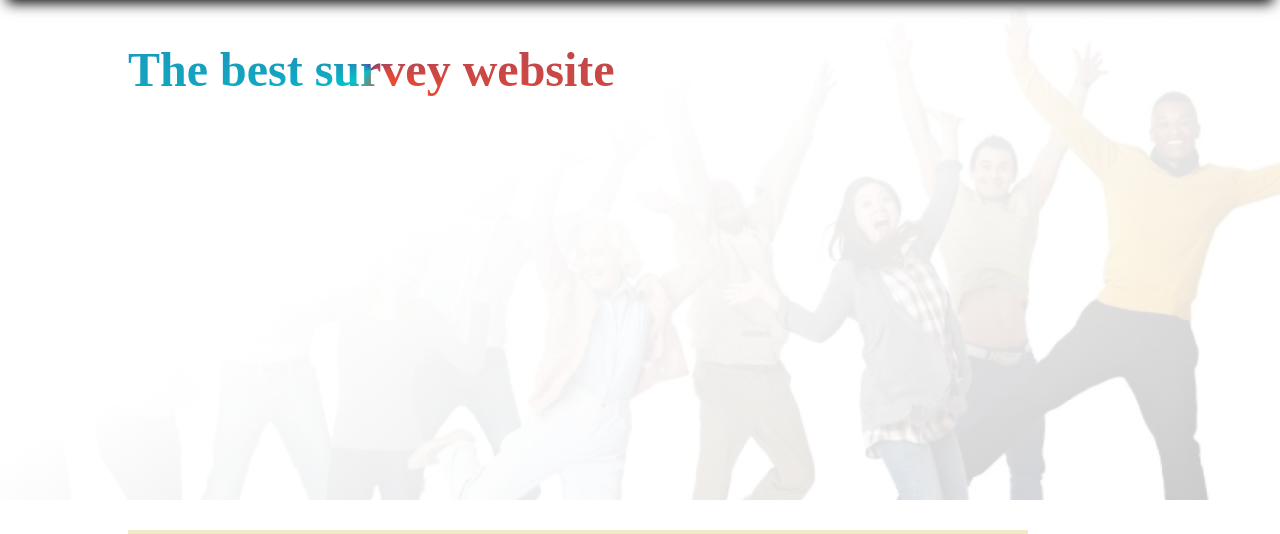
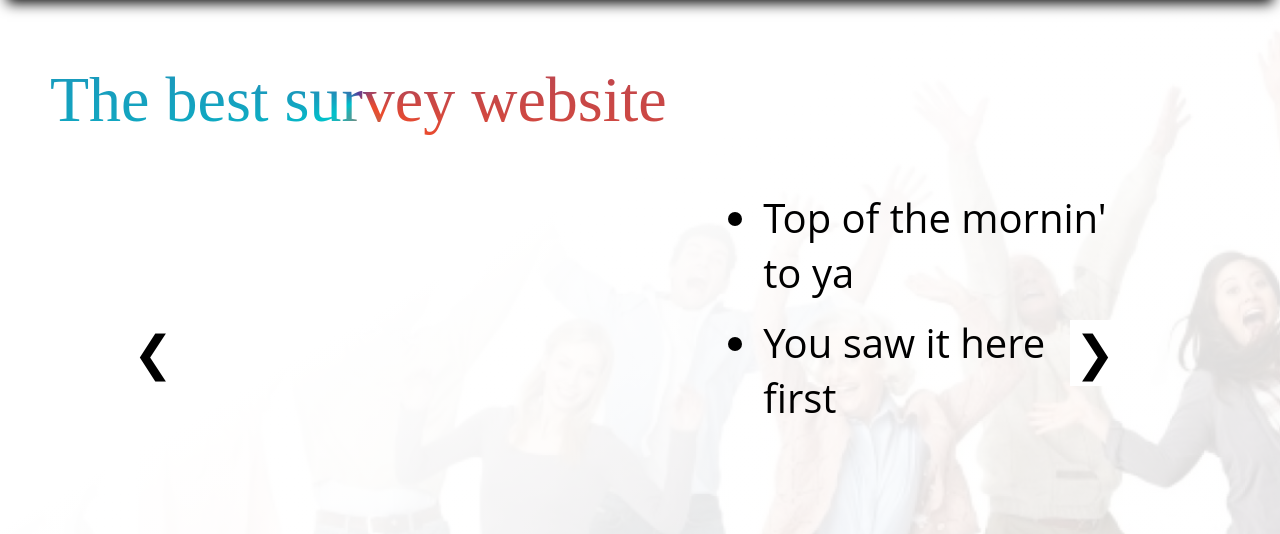
Before and after one commit to DavidToh2/Survey-Website, a Flask app: page / in a window 1280 px wide. Shown: the part 70-604 px from the top of the page. Run offline with Flask 2, Linux system fonts and the light colour scheme; grey boxes are pictures that could not be loaded.

Commit message:
Implemented cards

```diff
--- a/static/styles.css
+++ b/static/styles.css
@@ -1,5 +1,8 @@
 /* SASS variables. These have to be defined globally and are imperative.
 Invoke using $variable-name. */
+/* Below 480px: margin-left = 0px
+480px to 960px: margin-left = 20% - 96px
+Above 960px: margin-left = 10% */
 /* $phone-screen: 480px;
 $tablet-screen: 768px;
 $laptop-sm: 1024px;
@@ -16,6 +19,7 @@ These variables are declarative. Invoke using var(--variable-name). */
   font-size: 16px;
   --font-size__title: 1.25rem;
   margin: 0px;
+  --picture-width: min(100%, 900px);
 }
 
 body {
@@ -177,15 +181,24 @@ button, .button {
 }
 
 /* PAGE CONTENT GENERIC STYLES */
-h1 {
-  font-size: 3rem;
+.h1 {
+  font-size: 4rem;
+}
+@media only screen and (max-width: 768px) {
+  .h1 {
+    font-size: 3rem;
+  }
 }
 
+.h2 {
+  font-size: 2.5rem;
+}
 @media only screen and (max-width: 768px) {
-  h1 {
-    font-size: 2rem;
+  .h2 {
+    font-size: 1.7rem;
   }
 }
+
 .page-content {
   display: flex;
   flex-wrap: wrap;
@@ -193,20 +206,42 @@ h1 {
 
 .section-container {
   flex: 100%;
+  position: relative;
   display: flex;
   flex-wrap: wrap;
   margin-bottom: 30px;
+  align-content: flex-start;
 }
 
 .section {
+  position: relative;
+  display: flex;
+  flex-wrap: wrap;
+  align-self: flex-start;
+  margin-left: min(max(96px, 20%) - 91px, 10%);
+  margin-right: max(5px, 20% - 96px);
+  width: 100%;
+}
+
+.grid-3 {
   flex: 100%;
   position: relative;
-  display: block;
-  margin-left: min(max(96px, 20%) - 96px, 10%);
-  /* Below 480px: margin-left = 0px
-  480px to 960px: margin-left = 20% - 96px
-  Above 960px: margin-left = 10% */
-  margin-right: max(0px, 20% - 96px);
+  display: grid;
+  flex-wrap: wrap;
+  grid-template-columns: calc((100% - 100px) / 3) calc((100% - 100px) / 3) calc((100% - 100px) / 3);
+  grid-auto-rows: min-content;
+  grid-column-gap: 50px;
+  justify-items: center;
+}
+@media only screen and (max-width: 1024px) {
+  .grid-3 {
+    grid-template-columns: calc((100% - 50px) / 2) calc((100% - 50px) / 2);
+  }
+}
+@media only screen and (max-width: 768px) {
+  .grid-3 {
+    grid-template-columns: 100%;
+  }
 }
 
 .bgimg {
@@ -214,6 +249,7 @@ h1 {
 }
 .bgimg--overlay-se {
   position: absolute;
+  top: 0;
   height: 100%;
   width: 100%;
   background-image: linear-gradient(150deg, rgb(255, 255, 255) 30%, rgba(255, 255, 255, 0.7) 100%);
@@ -222,20 +258,101 @@ h1 {
 /* INDEX PAGE STYLES */
 .colourful-title {
   /* https://blog.logrocket.com/five-cool-css-header-styles-with-cross-browser-compatibility/ */
-  position: relative;
-  padding: 10px 0px;
-  width: max-content;
   background-image: conic-gradient(#553c9a, #ee4b2b, #00c2cb, #553c9a);
   background-clip: text;
   -webkit-background-clip: text;
   color: transparent;
+}
+.colourful-title__container {
+  height: 100px;
+  margin: 50px 50px 0px 50px;
+  padding: 0px;
+  position: relative;
+  display: flex;
+  justify-content: flex-start;
+  align-items: center;
+  word-wrap: break-word;
+}
+
+.flashy-content {
+  display: block;
+  position: relative;
+  margin-left: auto;
+  font-weight: 500;
+  width: 40%;
+  font-family: "Open Sans", "Montserrat", "Times New Roman";
+}
+@media only screen and (max-width: 1024px) {
+  .flashy-content {
+    width: 70%;
+  }
+}
+@media only screen and (max-width: 768px) {
+  .flashy-content {
+    width: 100%;
+  }
+}
+
+.card {
+  position: relative;
+  width: 100%;
+  display: flex;
+  flex-direction: column;
+  background-color: #dddddd;
+}
+@media only screen and (max-width: 768px) {
+  .card {
+    width: 80%;
+  }
+}
+.card__img {
+  width: 100%;
+  flex: 1 1 50%;
+}
+.card__desc {
+  padding: 5px;
+  width: auto;
+  flex: 1 1 50%;
+}
+.card--middle {
+  display: flex;
+}
+.card--left {
+  display: flex;
+}
+@media only screen and (max-width: 768px) {
+  .card--left {
+    display: none;
+  }
+}
+.card--right {
+  display: flex;
+}
+@media only screen and (max-width: 1024px) {
+  .card--right {
+    display: none;
+  }
+}
+.card__prev, .card__next {
+  position: absolute;
+  cursor: pointer;
+  bottom: 25%;
+  color: black;
+  font-size: 48px;
+  font-weight: 500;
+  background-color: white;
+  transition: 0.6s ease;
+  z-index: 3;
+  border: 0px;
+}
+.card__next {
+  right: 0px;
 }
 
 .slide {
   position: relative;
   width: 100%;
   font-family: "Verdana", sans-serif;
-  --picture-width: min(100%, 900px);
 }
 .slide__container {
   position: relative;
@@ -283,7 +400,7 @@ h1 {
   color: white;
 }
 .slide__next {
-  right: 0;
+  left: calc(var(--picture-width) - 24px);
 }
 
 .survey-container {
--- a/static/styles.scss
+++ b/static/styles.scss
@@ -3,6 +3,12 @@
 Invoke using $variable-name. */
 $beige: rgb(243, 236, 199);
 $beige-transparent: rgba($beige, 0);
+
+$section-margin-left: min(calc(max(96px, 20%) - 91px), 10%);
+/* Below 480px: margin-left = 0px
+480px to 960px: margin-left = 20% - 96px
+Above 960px: margin-left = 10% */
+$section-margin-right: max(5px, calc(20% - 96px));
 
 @mixin devices ($breakpoint) {
     @if $breakpoint == phone {
@@ -35,7 +41,11 @@ These variables are declarative. Invoke using var(--variable-name). */
     font-size: 16px;
     --font-size__title: 1.25rem;
     margin: 0px;
+
+
+    --picture-width: min(100%, 900px);
 }
+
 body {
     display: block;
     margin: 0px;
@@ -202,13 +212,17 @@ button, .button {
 
                     /* PAGE CONTENT GENERIC STYLES */
 
-h1 {
-    font-size: 3rem;
+.h1 {
+    font-size: 4rem;
+    @include devices(phone) {
+        font-size: 3rem;
+    }
 }
 
-@include devices(phone) {
-    h1 {
-        font-size: 2rem;
+.h2 {
+    font-size: 2.5rem;
+    @include devices(phone) {
+        font-size: 1.7rem;
     }
 }
 
@@ -219,20 +233,43 @@ h1 {
 
 .section-container {
     flex: 100%;
+    position: relative;
     display: flex;
     flex-wrap: wrap;
     margin-bottom: 30px;
+    align-content: flex-start;
 }
 
 .section {
+    position: relative;
+    display: flex;
+    flex-wrap: wrap;
+    align-self: flex-start;
+    margin-left: $section-margin-left;
+    margin-right: $section-margin-right;
+    width: 100%;
+}
+
+.grid-3 {
     flex: 100%;
     position: relative;
-    display: block;
-    margin-left: min(calc(max(96px, 20%) - 96px), 10%);
-    /* Below 480px: margin-left = 0px
-    480px to 960px: margin-left = 20% - 96px
-    Above 960px: margin-left = 10% */
-    margin-right: max(0px, calc(20% - 96px));
+    display: grid;
+    flex-wrap: wrap;
+
+    $col-width : calc(calc(100% - 100px) / 3);
+    grid-template-columns: $col-width $col-width $col-width;
+    grid-auto-rows: min-content;
+    grid-column-gap: 50px;
+    justify-items: center;
+
+    @include devices(tablet) {
+        $col-width : calc(calc(100% - 50px) / 2);
+        grid-template-columns: $col-width $col-width;
+    }
+
+    @include devices(phone) {
+        grid-template-columns: 100%;
+    }
 }
 
 .bgimg {
@@ -240,6 +277,7 @@ h1 {
 
     &--overlay-se {
         position: absolute;
+        top: 0;
         height: 100%;
         width: 100%;
         background-image: linear-gradient(150deg, rgba(255, 255, 255, 1) 30%, rgba(255, 255, 255, 0.7) 100%);
@@ -250,13 +288,96 @@ h1 {
 
 .colourful-title {
     /* https://blog.logrocket.com/five-cool-css-header-styles-with-cross-browser-compatibility/ */
-    position: relative;
-    padding: 10px 0px;
-    width: max-content;
+
     background-image: conic-gradient(#553c9a, #ee4b2b, #00c2cb, #553c9a);
     background-clip: text;
     -webkit-background-clip: text;
     color: transparent;
+
+    &__container {
+        height: 100px;
+        margin: 50px 50px 0px 50px;
+        padding: 0px;
+        position: relative;
+        display: flex;
+        justify-content: flex-start;
+        align-items: center;
+        word-wrap: break-word;
+    }
+}
+
+.flashy-content {
+    display: block;
+    position: relative;
+    margin-left: auto;
+    font-weight: 500;
+    width: 40%;
+    @include devices(tablet) {
+        width: 70%;
+    }
+    @include devices(phone) {
+        width: 100%;
+    }
+    font-family: 'Open Sans', 'Montserrat', 'Times New Roman';
+}
+
+.card {
+    position: relative;
+    width: 100%;
+    @include devices(phone) {
+        width: 80%;
+    }
+    display: flex;
+    flex-direction: column;
+    background-color: #dddddd;
+
+    &__img {
+        width: 100%;
+        flex: 1 1 50%;
+    }
+
+    &__desc {
+        padding: 5px;
+        width: auto;
+        flex: 1 1 50%;
+    }
+
+    &--middle{
+        display: flex;
+    }
+
+    &--left {
+        display: flex;
+
+        @include devices(phone) {
+            display: none;
+        }
+    }
+
+    &--right {
+        display: flex;
+
+        @include devices(tablet) {
+            display: none;
+        }
+    }
+
+    &__prev, &__next {
+        position: absolute;
+        cursor: pointer;
+        bottom: 25%;
+        color: black;
+        font-size: 48px;
+        font-weight: 500;
+        background-color: white;
+        transition: 0.6s ease;
+        z-index: 3;
+        border: 0px;
+    }
+
+    &__next {
+        right: 0px;
+    }
 }
 
 .slide {
@@ -264,7 +385,6 @@ h1 {
     position: relative;
     width: 100%;
     font-family: 'Verdana', sans-serif;
-    --picture-width: min(100%, 900px);
 
     &__container {
         position: relative;
@@ -319,7 +439,7 @@ h1 {
     }
 
     &__next {
-        right: 0;
+        left: calc(var(--picture-width) - 24px);
     }
 
 }
--- a/static/survey-list.json
+++ /dev/null
@@ -1,3 +0,0 @@
-[
-    "questions"
-]
--- a/templates/index.html
+++ b/templates/index.html
@@ -9,10 +9,23 @@
 
 {% block content %}
 
-    <div class="section-container bgimg" style="background-image: url({{ url_for('static', filename='images/happy.jpg') }}); height: 500px;">
+    <div class="section-container bgimg" style="background-image: url({{ url_for('static', filename='images/happy.jpg') }}); height: 1024px;">
         <div class="bgimg--overlay-se"></div>
+        <div class="colourful-title__container">
+            <p class="h1 colourful-title">The best survey website</p>
+        </div>
         <div class="section">
-            <h1 class="colourful-title">The best survey website</h1>
+            <div class="flashy-content">
+                <ul class="h2">
+                    <li style="margin-bottom: 15px;">Top of the mornin' to ya</li>
+                    <li>You saw it here first</li>
+                </ul>
+            </div>
+            <div class="grid-3" id="card-container">
+
+            </div>
+            <button class="card__prev" onclick="incrementCard(-1)">&#10094;</button>
+            <button class="card__next" onclick="incrementCard(1)">&#10095;</button>
         </div>
     </div>
 
@@ -47,7 +60,6 @@
     <div class="section-container">
     <div class="section" id="index-about">
         <h3>About</h3>
-        <p>Hello there</p>
         <p>The FitnessGram Pacer Test is a multistage aerobic capacity test that progressively gets more difficult as it continues. The 20 meter pacer test will begin in 30 seconds. Line up at the start. The running speed starts slowly, but gets faster each minute after you hear this signal. [beep] A single lap should be completed each time you hear this sound. [ding] Remember to run in a straight line, and run as long as possible. The second time you fail to complete a lap before the sound, your test is over. The test will begin on the word start. On your mark, get ready, start.</p>
     </div>
     </div>
```
Also changed, not shown: static/scripts/index-script.js (+73 -11 lines), 1 other file.
